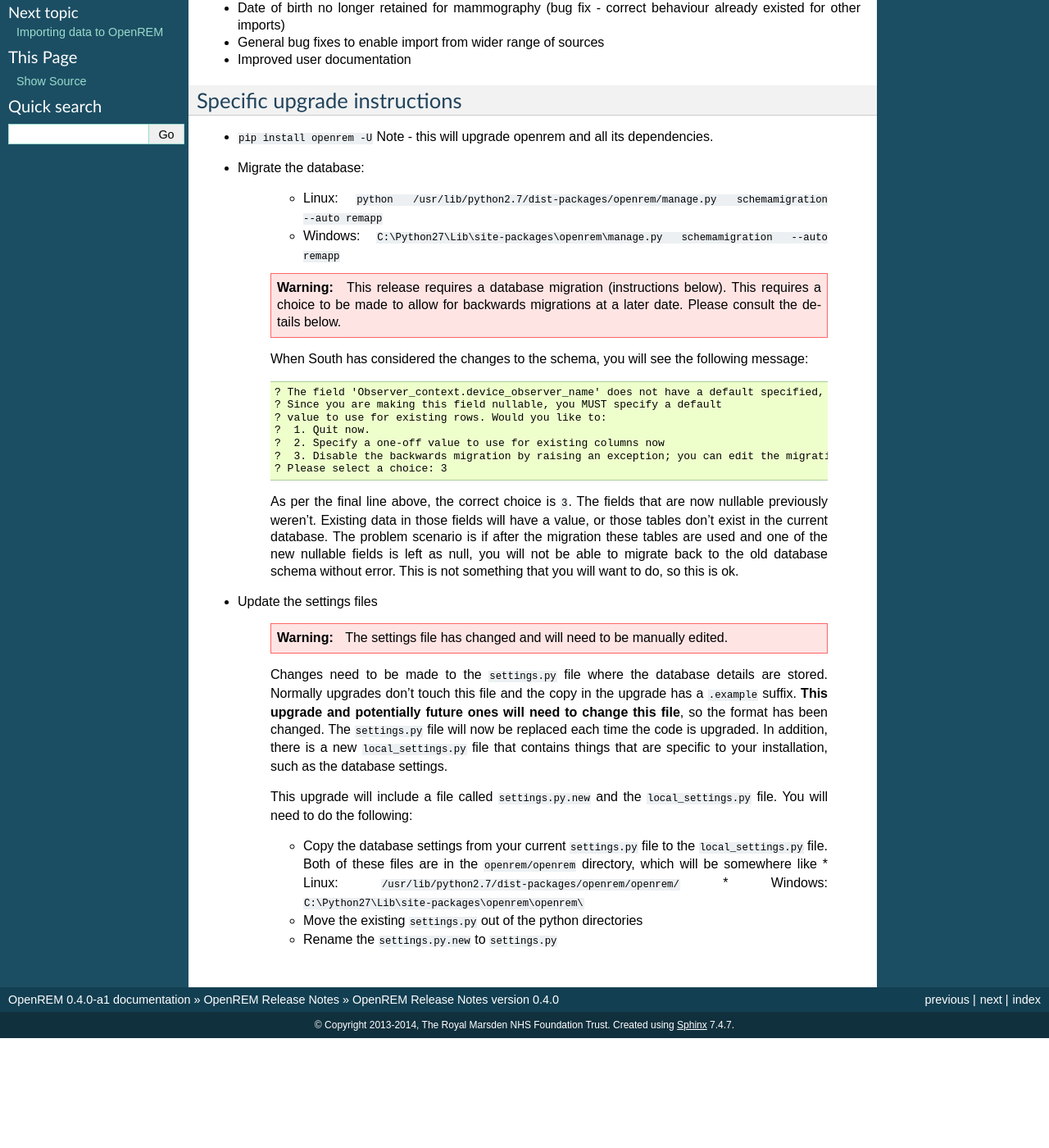
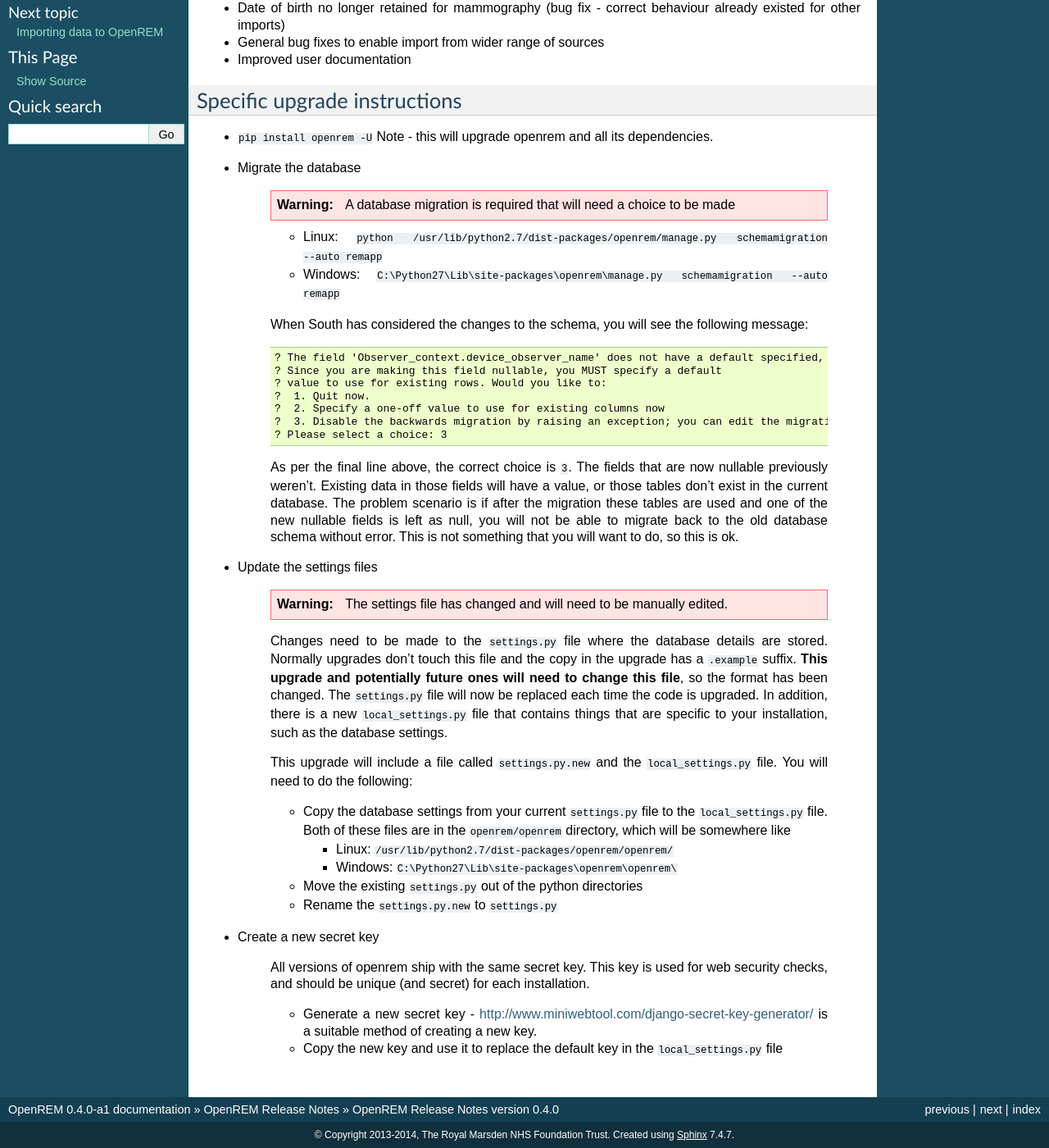
Before and after one commit to ckswilliams/modOpenREM, a Sphinx documentation site: the page built from docs/release-0.4.0.rst, in a window 1280 px wide and 1400 px high, scrolled down 213 px. Shown: the whole window at 82% size. Built offline with Sphinx 7.4.7, drawn with Linux system fonts in a browser that asks for light colours; before the commit the page ends 1479 px from its top, so only the background shows below that.

Commit message:
Altered and moved the migration warning, fixed the bullet point formatting for settings locations and added instruction for generating secret keys. Refs #66 and fixes #72. Instructions for secret key in install page already committed.

```diff
--- a/docs/release-0.4.0.rst
+++ b/docs/release-0.4.0.rst
@@ -14,15 +14,14 @@
 =============================
 
 *  ``pip install openrem -U`` Note - this will upgrade openrem and all its dependencies.
-*  Migrate the database:
+*  Migrate the database
+
+    ..      Warning::
+
+            A database migration is required that will need a choice to be made
 
     * Linux: ``python /usr/lib/python2.7/dist-packages/openrem/manage.py schemamigration --auto remapp``
     * Windows: ``C:\Python27\Lib\site-packages\openrem\manage.py schemamigration --auto remapp``
-
-    ..      Warning::
-
-            This release requires a database migration (instructions below). This requires a choice to be made
-            to allow for backwards migrations at a later date. Please consult the details below.
 
     When South has considered the changes to the schema, you will see the following message::
 
@@ -60,7 +59,18 @@
 
     *   Copy the database settings from your current ``settings.py`` file to the ``local_settings.py`` file.
         Both of these files are in the ``openrem/openrem`` directory, which will be somewhere like
+
         *   Linux: ``/usr/lib/python2.7/dist-packages/openrem/openrem/``
         *   Windows: ``C:\Python27\Lib\site-packages\openrem\openrem\``
+
     *   Move the existing ``settings.py`` out of the python directories
     *   Rename the ``settings.py.new`` to ``settings.py``
+
+* Create a new secret key
+
+    All versions of openrem ship with the same secret key. This key is used for web security
+    checks, and should be unique (and secret) for each installation.
+
+    *   Generate a new secret key - http://www.miniwebtool.com/django-secret-key-generator/ is a
+        suitable method of creating a new key.
+    *   Copy the new key and use it to replace the default key in the ``local_settings.py`` file
```
